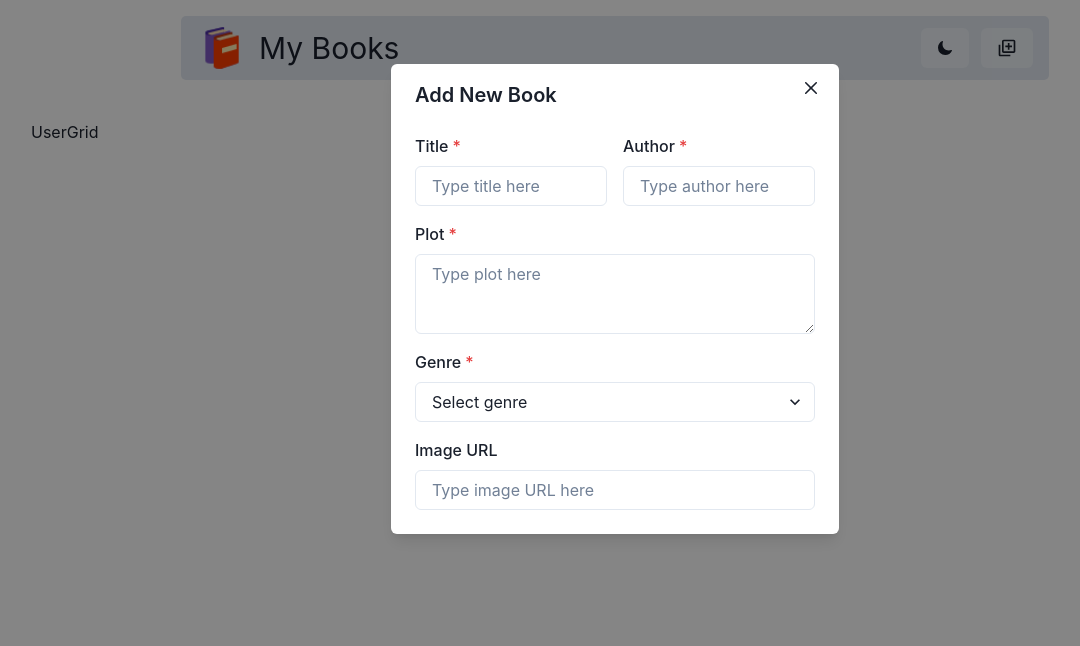
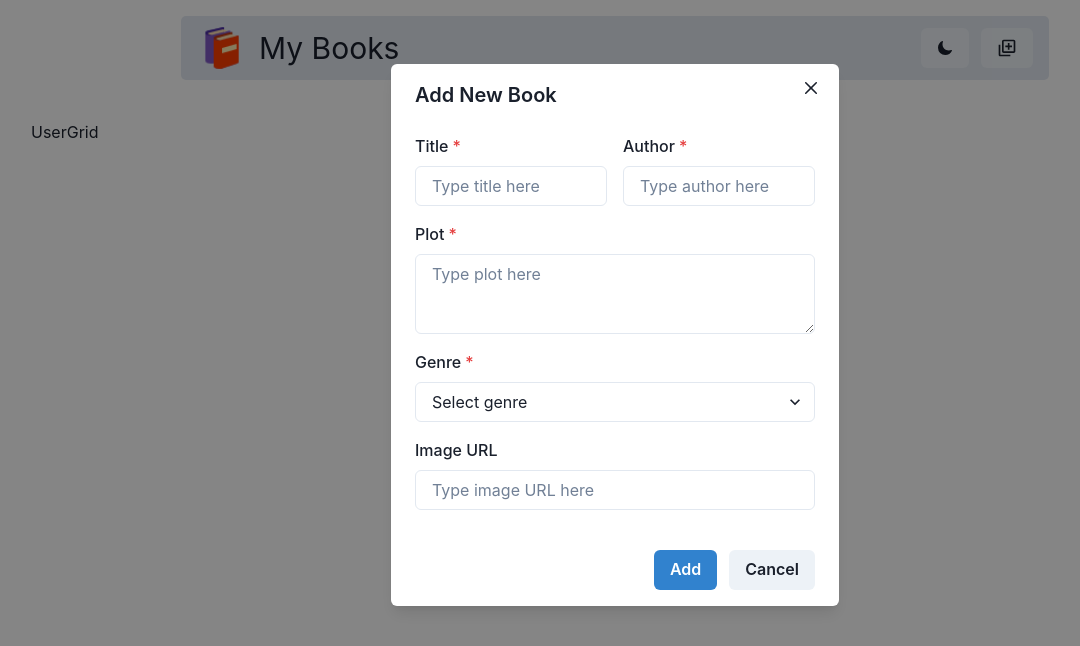
Before and after one commit to LaurenCummings/book-project, a React (Vite) app in the folder frontend/: page / in a window 1280 px wide. Both pictures are taken after a click on the button 1032 px from the left and 48 px from the top of the page. Shown: the top 646 px of the page, without its empty margins (25-1105 px from the left). Built offline with nearby package versions, Linux system fonts and the light colour scheme.

Commit message:
added footer to modal with buttons

```diff
--- a/frontend/src/components/CreateBookModal.jsx
+++ b/frontend/src/components/CreateBookModal.jsx
@@ -1,4 +1,4 @@
-import { Button, Flex, FormControl, FormLabel, Input, Modal, ModalBody, ModalCloseButton, ModalContent, ModalHeader, ModalOverlay, Select, Textarea, useDisclosure } from "@chakra-ui/react";
+import { Button, Flex, FormControl, FormLabel, Input, Modal, ModalBody, ModalCloseButton, ModalContent, ModalFooter, ModalHeader, ModalOverlay, Select, Textarea, useDisclosure } from "@chakra-ui/react";
 import { BiAddToQueue } from "react-icons/bi";
 
 const CreateBookModal = () => {
@@ -51,6 +51,13 @@ const CreateBookModal = () => {
                         <Input placeholder="Type image URL here" />
                     </FormControl>
                 </ModalBody>
+
+                <ModalFooter>
+                    <Button colorScheme="blue" mr={3}>
+                        Add
+                    </Button>
+                    <Button onClick={onClose}>Cancel</Button>
+                </ModalFooter>
             </ModalContent>
 
         </Modal>
```
